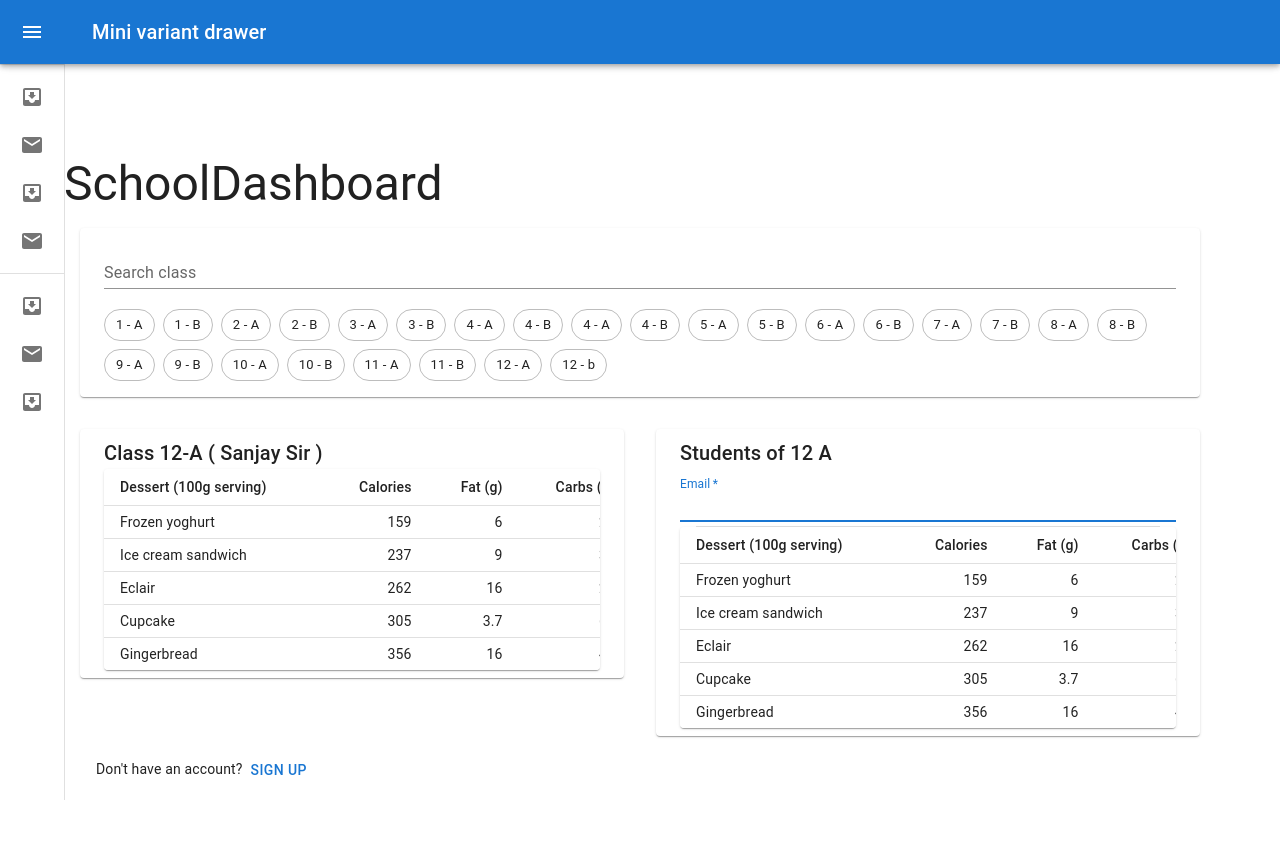
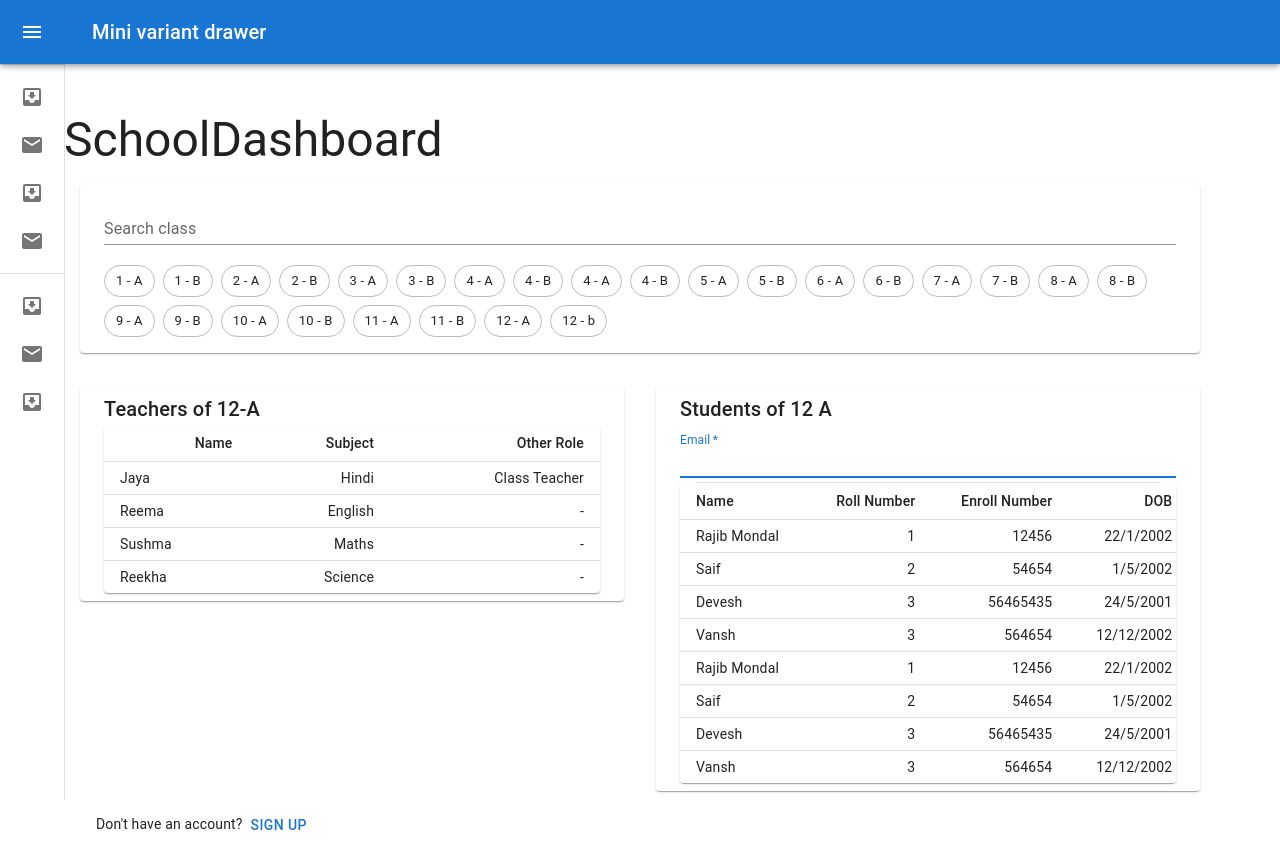
Before and after one commit to VanshWadhwa/school-manager-frontend, a React (Create React App) app: page /School/Dashboard in a window 1280 px wide. Built offline with nearby package versions, Linux system fonts and the light colour scheme.

Commit message:
Dashboard students

```diff
--- a/src/pages/school/SchoolDashboard.js
+++ b/src/pages/school/SchoolDashboard.js
@@ -24,8 +24,8 @@ import React, { useState } from "react";
 
 const SchoolDashboard = () => {
   const [loading, setloading] = useState(false);
-  function createData(name, calories, fat, carbs, protein) {
-    return { name, calories, fat, carbs, protein };
+  function createData(name, subject, role) {
+    return { name, subject, role };
   }
 
   const classes = [
@@ -57,12 +57,70 @@ const SchoolDashboard = () => {
     "12 - b",
   ];
 
+  const students = [
+    {
+      name: "Rajib Mondal",
+      rollNumber: "1",
+      enrollNumber: "12456",
+      dob: "22/1/2002",
+      phoneNumber: "7841516541",
+    },
+    {
+      name: "Saif",
+      rollNumber: "2",
+      enrollNumber: "54654",
+      dob: "1/5/2002",
+      phoneNumber: "785465345",
+    },
+    {
+      name: "Devesh",
+      rollNumber: "3",
+      enrollNumber: "56465435",
+      dob: "24/5/2001",
+      phoneNumber: "988621212",
+    },
+    {
+      name: "Vansh",
+      rollNumber: "3",
+      enrollNumber: "564654",
+      dob: "12/12/2002",
+      phoneNumber: "7841516541",
+    },
+    {
+      name: "Rajib Mondal",
+      rollNumber: "1",
+      enrollNumber: "12456",
+      dob: "22/1/2002",
+      phoneNumber: "7841516541",
+    },
+    {
+      name: "Saif",
+      rollNumber: "2",
+      enrollNumber: "54654",
+      dob: "1/5/2002",
+      phoneNumber: "785465345",
+    },
+    {
+      name: "Devesh",
+      rollNumber: "3",
+      enrollNumber: "56465435",
+      dob: "24/5/2001",
+      phoneNumber: "988621212",
+    },
+    {
+      name: "Vansh",
+      rollNumber: "3",
+      enrollNumber: "564654",
+      dob: "12/12/2002",
+      phoneNumber: "7841516541",
+    },
+  ];
+
   const rows = [
-    createData("Frozen yoghurt", 159, 6.0, 24, 4.0),
-    createData("Ice cream sandwich", 237, 9.0, 37, 4.3),
-    createData("Eclair", 262, 16.0, 24, 6.0),
-    createData("Cupcake", 305, 3.7, 67, 4.3),
-    createData("Gingerbread", 356, 16.0, 49, 3.9),
+    createData("Jaya", "Hindi", "Class Teacher"),
+    createData("Reema", "English", "-"),
+    createData("Sushma", "Maths", "-"),
+    createData("Reekha", "Science", "-"),
   ];
   return (
     <Box className="bg-shapes">
@@ -140,21 +198,19 @@ const SchoolDashboard = () => {
               >
                 {" "}
                 <Typography component="h6" variant="h6">
-                  Class 12-A ( Sanjay Sir )
+                  Teachers of 12-A
                 </Typography>
                 <TableContainer component={Paper}>
                   <Table
-                    sx={{ minWidth: 650 }}
+                    // sx={{ minWidth: 650 }}
                     size="small"
                     aria-label="a dense table"
                   >
                     <TableHead>
                       <TableRow>
-                        <TableCell>Dessert (100g serving)</TableCell>
-                        <TableCell align="right">Calories</TableCell>
-                        <TableCell align="right">Fat&nbsp;(g)</TableCell>
-                        <TableCell align="right">Carbs&nbsp;(g)</TableCell>
-                        <TableCell align="right">Protein&nbsp;(g)</TableCell>
+                        <TableCell align="right">Name</TableCell>
+                        <TableCell align="right">Subject</TableCell>
+                        <TableCell align="right">Other Role</TableCell>
                       </TableRow>
                     </TableHead>
                     <TableBody>
@@ -168,10 +224,8 @@ const SchoolDashboard = () => {
                           <TableCell component="th" scope="row">
                             {row.name}
                           </TableCell>
-                          <TableCell align="right">{row.calories}</TableCell>
-                          <TableCell align="right">{row.fat}</TableCell>
-                          <TableCell align="right">{row.carbs}</TableCell>
-                          <TableCell align="right">{row.protein}</TableCell>
+                          <TableCell align="right">{row.subject}</TableCell>
+                          <TableCell align="right">{row.role}</TableCell>
                         </TableRow>
                       ))}
                     </TableBody>
@@ -217,28 +271,34 @@ const SchoolDashboard = () => {
                   >
                     <TableHead>
                       <TableRow>
-                        <TableCell>Dessert (100g serving)</TableCell>
-                        <TableCell align="right">Calories</TableCell>
-                        <TableCell align="right">Fat&nbsp;(g)</TableCell>
-                        <TableCell align="right">Carbs&nbsp;(g)</TableCell>
-                        <TableCell align="right">Protein&nbsp;(g)</TableCell>
+                        <TableCell>Name</TableCell>
+                        <TableCell align="right">Roll Number</TableCell>
+                        <TableCell align="right">Enroll Number</TableCell>
+                        <TableCell align="right">DOB</TableCell>
+                        <TableCell align="right">Phone Number</TableCell>
                       </TableRow>
                     </TableHead>
                     <TableBody>
-                      {rows.map((row) => (
+                      {students.map((student) => (
                         <TableRow
-                          key={row.name}
+                          key={student.name}
                           sx={{
                             "&:last-child td, &:last-child th": { border: 0 },
                           }}
                         >
                           <TableCell component="th" scope="row">
-                            {row.name}
+                            {student.name}
                           </TableCell>
-                          <TableCell align="right">{row.calories}</TableCell>
-                          <TableCell align="right">{row.fat}</TableCell>
-                          <TableCell align="right">{row.carbs}</TableCell>
-                          <TableCell align="right">{row.protein}</TableCell>
+                          <TableCell align="right">
+                            {student.rollNumber}
+                          </TableCell>
+                          <TableCell align="right">
+                            {student.enrollNumber}
+                          </TableCell>
+                          <TableCell align="right">{student.dob}</TableCell>
+                          <TableCell align="right">
+                            {student.phoneNumber}
+                          </TableCell>
                         </TableRow>
                       ))}
                     </TableBody>
```
